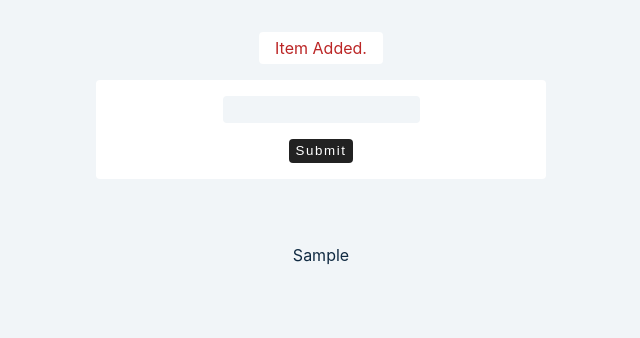
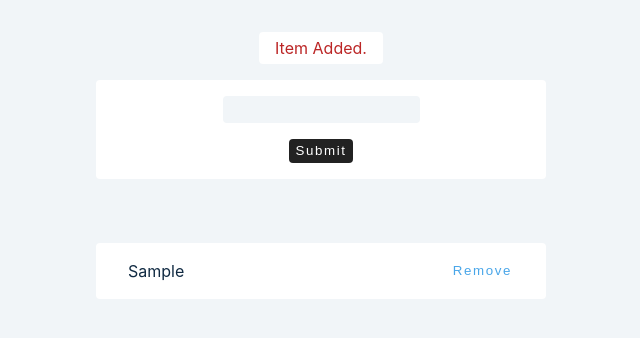
Before and after one commit to VertikaJain/music-classification-python, a React (Create React App) app: page / in a window 1280 px wide. Both pictures are taken after typing "Sample" into the empty fields and a click on the button "Submit". Shown: the top 338 px of the page, without its empty margins (319-959 px from the left). Built offline with nearby package versions, Linux system fonts and the light colour scheme.

Commit message:
remove item using useReducer

```diff
--- a/src/6-useReducer/index.js
+++ b/src/6-useReducer/index.js
@@ -1,18 +1,6 @@
 import React, { useState, useReducer } from 'react'
 import Modal from "./modal"
-
-const reducer = (state, action) => { // always return state otherwise it will result into an error -> undefined state
-    if (action.type === "ADD_ITEM") {
-        return { ...state, animals: [...state.animals, action.payload], isModalOpen: true, modalContent: "Item added." }
-    }
-    if (action.type === "NO_VALUE") {
-        return { ...state, isModalOpen: true, modalContent: "Please add Item." }
-    }
-    if (action.type === "CLOSE_MODAL") {
-        return { ...state, isModalOpen: false, modalContent: "" }
-    }
-    throw new Error("Invalid Action.")
-}
+import Reducer from "./reducer"
 
 const defaultState = {
     animals: [],
@@ -22,7 +10,7 @@ const defaultState = {
 
 const Index = () => {
     const [name, setName] = useState("")
-    const [state, dispatch] = useReducer(reducer, defaultState)
+    const [state, dispatch] = useReducer(Reducer, defaultState)
 
     let handleSubmit = (e) => {
         e.preventDefault()
@@ -50,8 +38,9 @@ const Index = () => {
                 <button type="submit" >Submit</button>
             </form>
             {state.animals.map(animal => {
-                return <div key={animal.id}>
+                return <div key={animal.id} className="item">
                     {animal.name}
+                    <button onClick={() => dispatch({ type: "REMOVE_ITEM", payload: animal.id })}>Remove</button>
                 </div>
             })}
         </>
--- /dev/null
+++ b/src/6-useReducer/reducer.js
@@ -0,0 +1,18 @@
+const reducer = (state, action) => { // always return state otherwise it will result into an error -> undefined state
+    if (action.type === "ADD_ITEM") {
+        return { ...state, animals: [...state.animals, action.payload], isModalOpen: true, modalContent: "Item added." }
+    }
+    if (action.type === "NO_VALUE") {
+        return { ...state, isModalOpen: true, modalContent: "Please add Item." }
+    }
+    if (action.type === "CLOSE_MODAL") {
+        return { ...state, isModalOpen: false, modalContent: "" }
+    }
+    if (action.type === "REMOVE_ITEM") {
+        let filteredAnimals = state.animals.filter(animal => animal.id !== action.payload)
+        return { ...state, animals: filteredAnimals, isModalOpen: true, modalContent: "Item Removed." }
+    }
+    throw new Error("Invalid Action.")
+}
+
+export default reducer;
```
